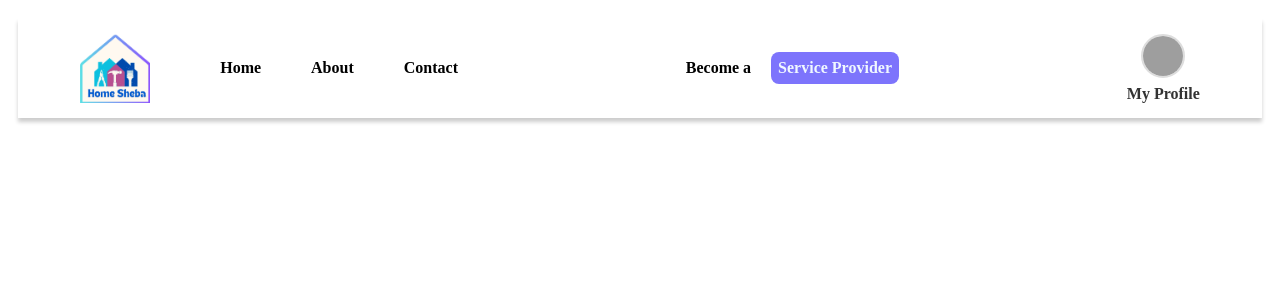
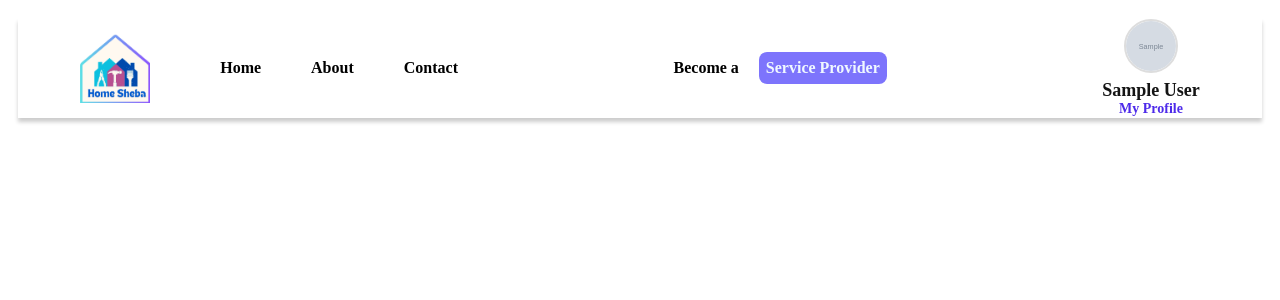
Before and after one commit to dev-rubel-bd/home_sheba2, a PHP site: page /includes/header3.php in a window 1280 px wide. Shown: the top 300 px of the page. Run offline with PHP 8.4, Linux system fonts and the light colour scheme; the visitor is signed in with stand-in values (Sample User, id 1); tables that the repository leaves empty or names only in its code hold one stand-in row (values such as "Sample post"); grey boxes marked "Sample" are stand-in pictures; grey boxes are pictures that could not be loaded.

Commit message:
completed my profile section

```diff
--- a/css/style.css
+++ b/css/style.css
@@ -100,22 +100,34 @@ nav a:hover {
 }
 
 .profile-picture {
-  width: 40px;
-  height: 40px;
+  width: 50px;
+  height: 50px;
   border-radius: 50%;
   object-fit: cover;
   border: 2px solid #ddd;
 }
 
 .my-profile-link {
-  font-size: 16px;
+  font-size: 14px;
   text-decoration: none;
-  color: #333;
+  color: #4d2aea;
   font-weight: bold;
 }
 
 .my-profile-link:hover {
-  color: #007bff; /* Optional: Add hover effect */
+  color: #f700ff; /* Optional: Add hover effect */
+}
+
+.my_name{
+  margin: 0px;
+  color: #141414;
+  font-size: 18px;
+  font-weight: bold;
+}
+
+.right_text{
+  display: grid;
+  justify-items: center;
 }
 
 
--- a/includes/header3.php
+++ b/includes/header3.php
@@ -1,16 +1,46 @@
+
+
 <?php
 session_start();
+require_once 'db.php'; // database connection file import
 
-// Fetch profile picture from the session or use a default image
-$profile_picture = isset($_SESSION['profile_picture']) ? $_SESSION['profile_picture'] : '../assets/default-profile.png';
+// default profile picture
+$default_profile_picture = '../assets/default-profile.png';
+$user_name = "Guest"; // Default name if not logged in
+
+// get user id from session
+if (isset($_SESSION['user_id'])) {
+    $user_id = $_SESSION['user_id'];
+
+    // get photo and name from database
+    $query = "SELECT profile_picture, name FROM users WHERE id = ?";
+    $stmt = $conn->prepare($query);
+    $stmt->bind_param("i", $user_id);
+    $stmt->execute();
+    $result = $stmt->get_result();
+
+    if ($result->num_rows === 1) {
+        $row = $result->fetch_assoc();
+        $profile_picture = $row['profile_picture'] ?: $default_profile_picture; // if no picture, set default
+        $user_name = $row['name']; // fetch the user's name
+    } else {
+        $profile_picture = $default_profile_picture; // if user not found
+    }
+
+    $stmt->close();
+} else {
+    $profile_picture = $default_profile_picture; // if no session
+}
+
+// close database connection
+$conn->close();
 ?>
+
 <link rel="stylesheet" href="../css/style.css" />
 
 <body style="padding: 10px">
   <header>
     <!-- Nav Section -->
-
-
     <nav>
       <div class="nav">
         <div class="nav-logo">
@@ -24,7 +54,7 @@ $profile_picture = isset($_SESSION['profile_picture']) ? $_SESSION['profile_pict
         <div class="nav-service">
           <h4>Become a</h4>
           <ul>
-            <a href="../service_provider/dashboard.php" class="user">Service Provider</a>
+          <a href="../service_provider/dashboard.php" class="user">Service Provider</a>
           </ul>
         </div>
         <div>
@@ -32,11 +62,17 @@ $profile_picture = isset($_SESSION['profile_picture']) ? $_SESSION['profile_pict
             <!-- Profile Picture -->
             <li>
               <a href="../public/my_profile.php" class="profile-link">
-              <img src="<?php echo htmlspecialchars($profile_picture) . '?t=' . time(); ?>" alt="Profile Picture"class="profile-picture"/>
+                <img
+                  src="<?php echo htmlspecialchars($profile_picture) . '?t=' . time(); ?>"
+                  alt="Profile Picture"
+                  class="profile-picture"
+                  id="header-profile-picture"
+                />
               </a>
             </li>
-            <!-- My Profile Link -->
-            <li>
+            <!-- My Name and Profile Link -->
+            <li class="right_text">
+              <p class="my_name"><?php echo htmlspecialchars($user_name); ?></p>
               <a href="../public/my_profile.php" class="my-profile-link">
                 My Profile
               </a>
```
Also changed, not shown: css/other_style.css (+22 -2 lines), includes/header2.php (+38 -66 lines), public/my_profile.php (+13 -1 lines), public/upload_profile_picture.php (added, +45 -0 lines).
